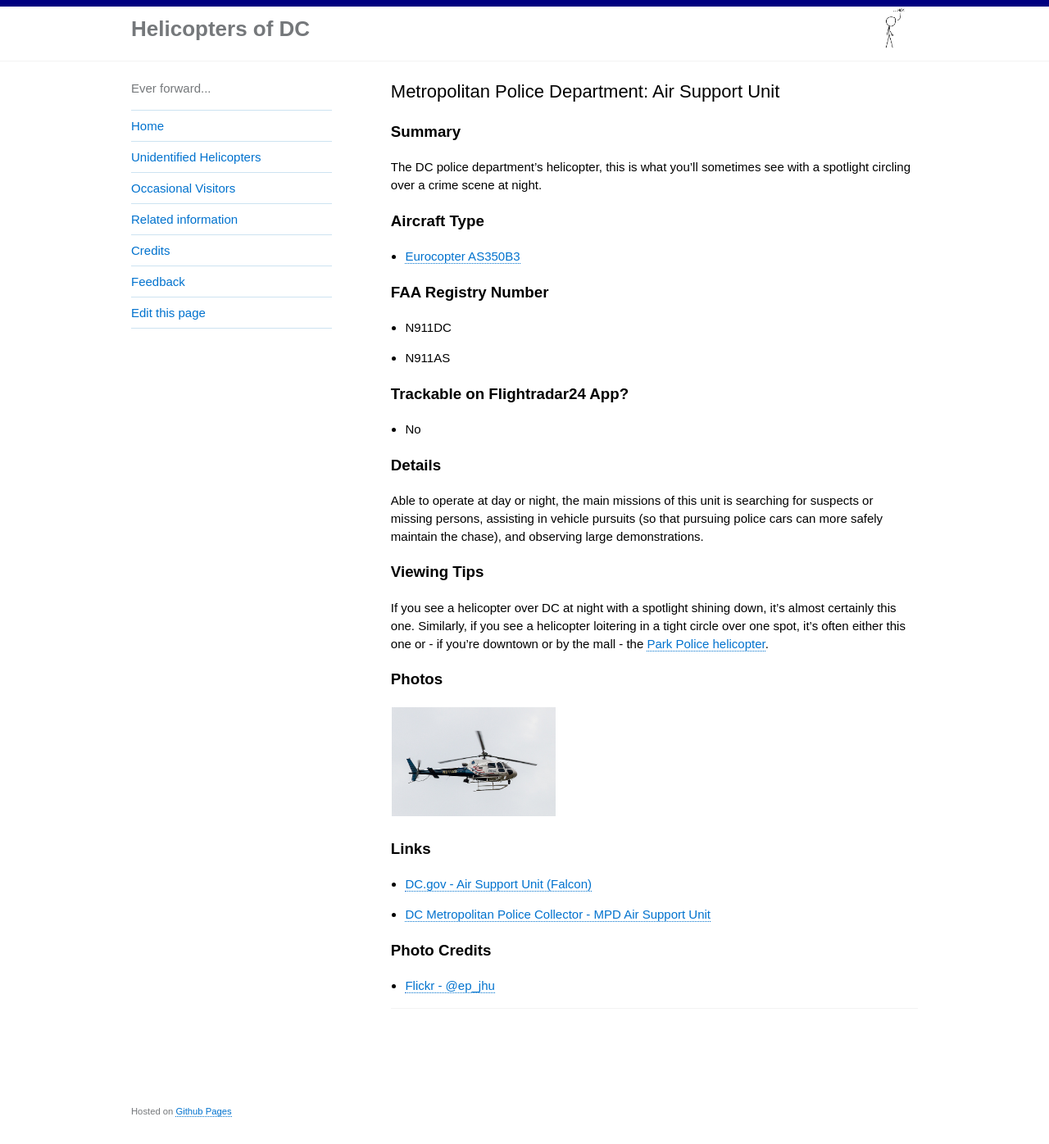
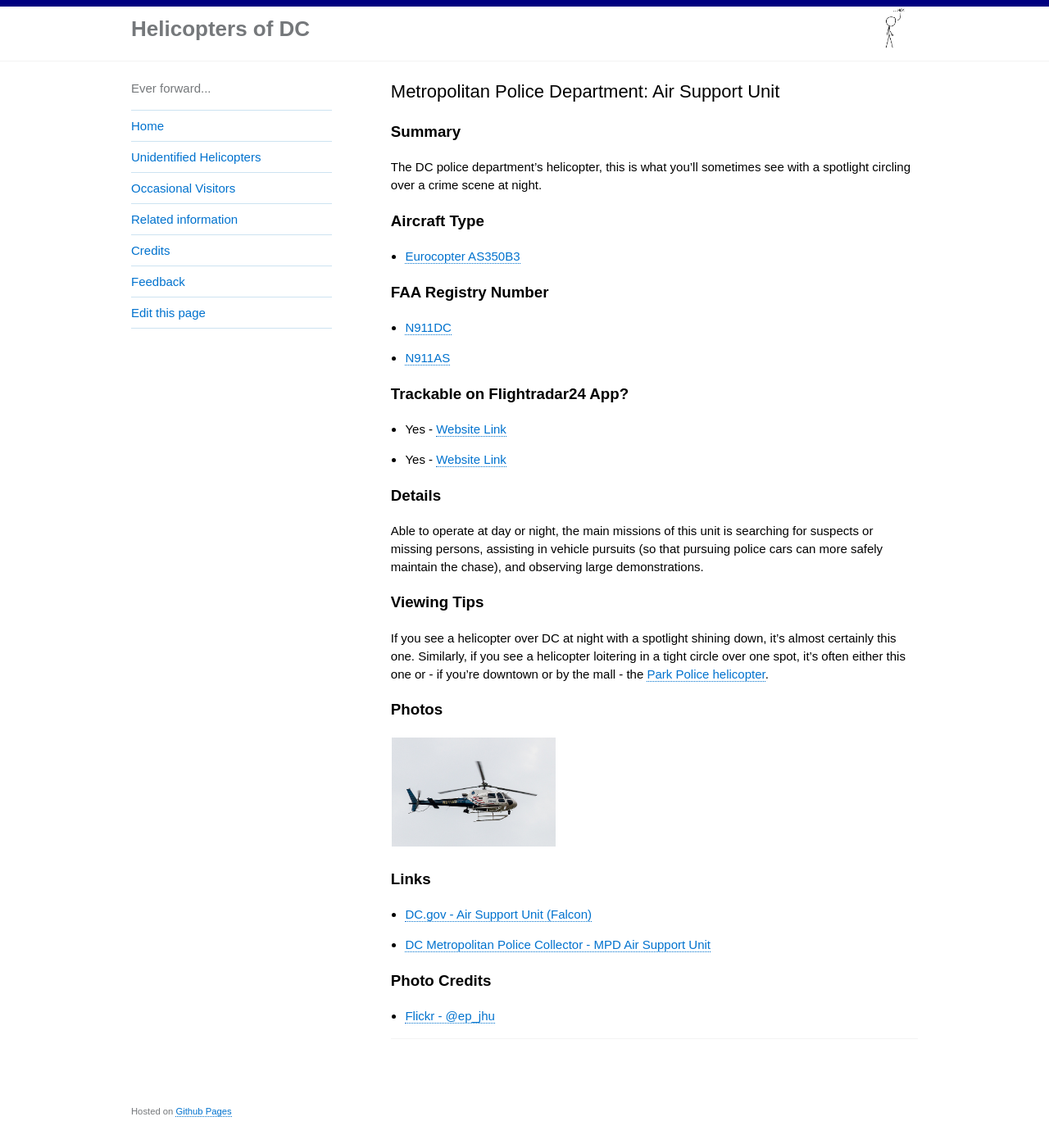
Before and after one commit to gbinal/dc-helicopters, a Jekyll site: the page built from _helicopters/3-metropolitan-police-department-air-support-unit-falcon.md, in a window 1280 px wide and 1396 px high. Shown: the whole window at 82% size. Built offline with Jekyll 4.4.1, drawn with Linux system fonts in a browser that asks for light colours.

Commit message:
adding links

```diff
--- a/_helicopters/3-metropolitan-police-department-air-support-unit-falcon.md
+++ b/_helicopters/3-metropolitan-police-department-air-support-unit-falcon.md
@@ -11,11 +11,13 @@ The DC police department's helicopter, this is what you'll sometimes see with a
 * [Eurocopter AS350B3](https://en.wikipedia.org/wiki/Eurocopter_AS350_%C3%89cureuil)
 
 ### FAA Registry Number
-* N911DC
-* N911AS
+* [N911DC](https://registry.faa.gov/aircraftinquiry/NNum_Results.aspx?NNumbertxt=N911DC)
+* [N911AS](https://registry.faa.gov/aircraftinquiry/NNum_Results.aspx?NNumbertxt=N911AS)
 
 ### Trackable on Flightradar24 App?
-* No
+* Yes - [Website Link](https://www.flightradar24.com/data/aircraft/N911DC)
+* Yes - [Website Link](https://www.flightradar24.com/data/aircraft/N911AS)
+
 
 ### Details
 
```
